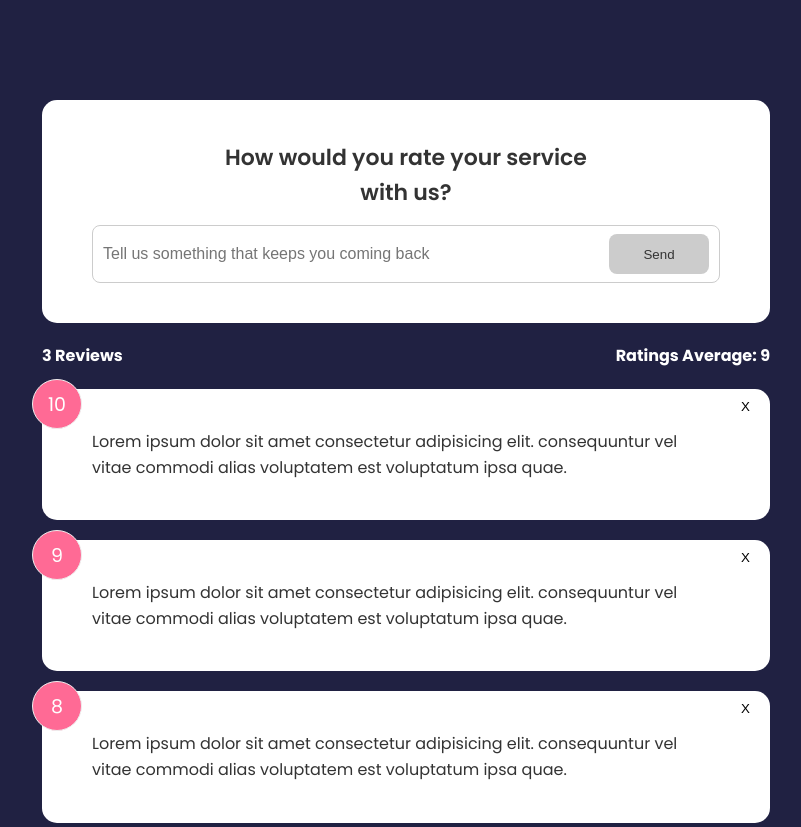
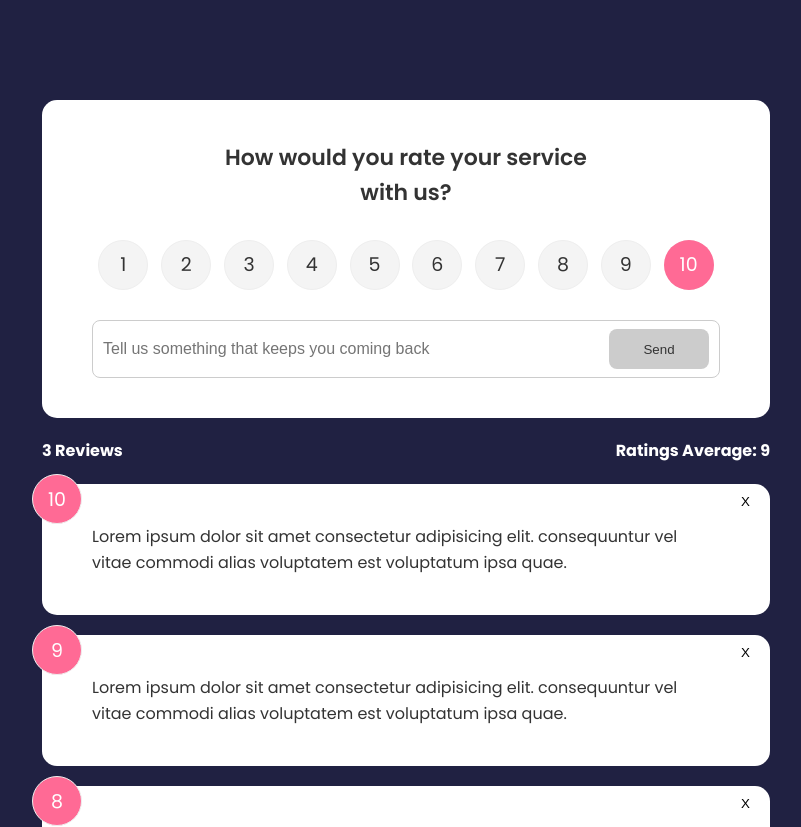
Before and after one commit to gerhynes/svelte-feedback-app, a Svelte app: page / in a window 1280 px wide. Shown: the top 827 px of the page, without its empty margins (234-1035 px from the left). Built offline with nearby package versions, Linux system fonts and the light colour scheme.

Commit message:
Add RatingSelect component

```diff
--- a/src/components/FeedbackForm.svelte
+++ b/src/components/FeedbackForm.svelte
@@ -1,8 +1,10 @@
 <script>
 import Card from "./Card.svelte";
 import Button from "./Button.svelte";
+import RatingSelect from "./RatingSelect.svelte";
 
 let text = ""
+let rating = 10
 let btnDisabled = true
 let min = 10
 let message
@@ -16,14 +18,16 @@
     btnDisabled = false
   }
 }
+
+const handleSelect = (e) => rating = e.detail
 </script>
 
 <Card>
   <header>
     <h2>How would you rate your service with us?</h2>
   </header>
-  <!-- Rating select -->
   <form>
+  <RatingSelect on:rating-select={handleSelect}/>
   <div class="input-group">
     <input type="text" on:input={handleInput} bind:value={text} placeholder="Tell us something that keeps you coming back">
     <Button type="submit" disabled={btnDisabled}>Send</Button>
--- /dev/null
+++ b/src/components/RatingSelect.svelte
@@ -0,0 +1,105 @@
+<script>
+  import {createEventDispatcher} from 'svelte'
+
+  let selected = 10
+
+  const dispatch = createEventDispatcher()
+
+  const onChange = (e) => {
+    selected = e.currentTarget.value
+    dispatch('rating-select', selected)
+  }
+</script>
+
+<ul class="rating">
+  <li>
+    <input type="radio" id="num1" name="rating" value="1" on:change={onChange} checked={selected===1} />
+    <label for="num1">1</label>
+  </li>
+  <li>
+    <input type="radio" id="num2" name="rating" value="2" on:change={onChange} checked={selected===2} />
+    <label for="num2">2</label>
+  </li>
+  <li>
+    <input type="radio" id="num3" name="rating" value="3" on:change={onChange} checked={selected===3} />
+    <label for="num3">3</label>
+  </li>
+  <li>
+    <input type="radio" id="num4" name="rating" value="4" on:change={onChange} checked={selected===4} />
+    <label for="num4">4</label>
+  </li>
+  <li>
+    <input type="radio" id="num5" name="rating" value="5" on:change={onChange} checked={selected===5} />
+    <label for="num5">5</label>
+  </li>
+  <li>
+    <input type="radio" id="num6" name="rating" value="6" on:change={onChange} checked={selected===6} />
+    <label for="num6">6</label>
+  </li>
+  <li>
+    <input type="radio" id="num7" name="rating" value="7" on:change={onChange} checked={selected===7} />
+    <label for="num7">7</label>
+  </li>
+  <li>
+    <input type="radio" id="num8" name="rating" value="8" on:change={onChange} checked={selected===8} />
+    <label for="num8">8</label>
+  </li>
+  <li>
+    <input type="radio" id="num9" name="rating" value="9" on:change={onChange} checked={selected===9} />
+    <label for="num9">9</label>
+  </li>
+  <li>
+    <input type="radio" id="num10" name="rating" value="10" on:change={onChange} checked={selected===10} />
+    <label for="num10">10</label>
+  </li>
+</ul>
+
+<style>
+  .rating {
+    display: flex;
+    align-items: center;
+    justify-content: space-around;
+    margin: 30px 0;
+  }
+
+  .rating li {
+    position: relative;
+    background: #f4f4f4;
+    width: 50px;
+    height: 50px;
+    padding: 10px;
+    text-align: center;
+    border-radius: 50%;
+    font-size: 19px;
+    border: 1px #eee solid;
+    transition: 0.3s;
+  }
+
+  .rating li label {
+    position: absolute;
+    top: 50%;
+    left: 50%;
+    width: 50px;
+    height: 50px;
+    padding: 10px;
+    border-radius: 50%;
+    transform: translate(-50%, -50%);
+    cursor: pointer;
+  }
+
+  .rating li:hover {
+    background: #ff6a95;
+    color: #fff;
+  }
+
+  /* Make actual radio select invisible */
+  [type='radio'] {
+    opacity: 0;
+  }
+
+  /* Use the sibling select */
+  [type='radio']:checked ~ label {
+    background: #ff6a95;
+    color: #fff;
+  }
+</style>
```
